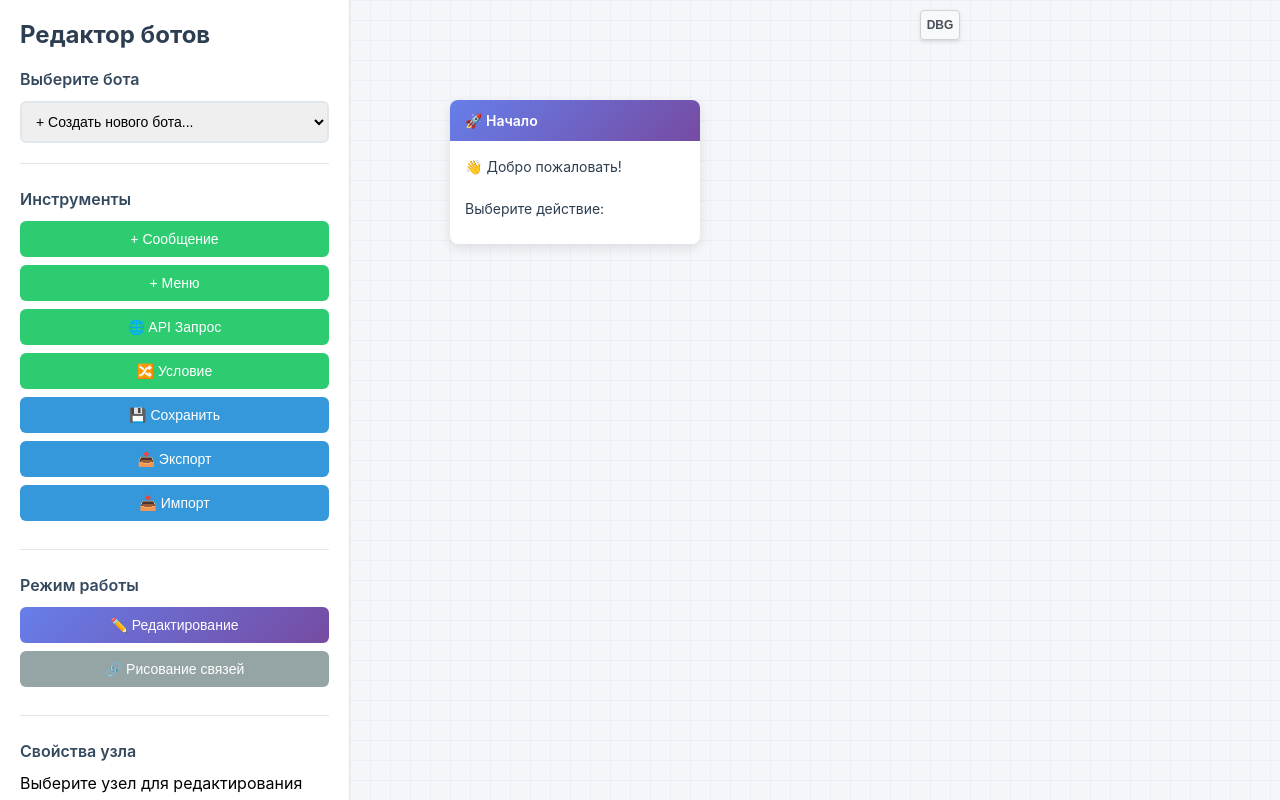
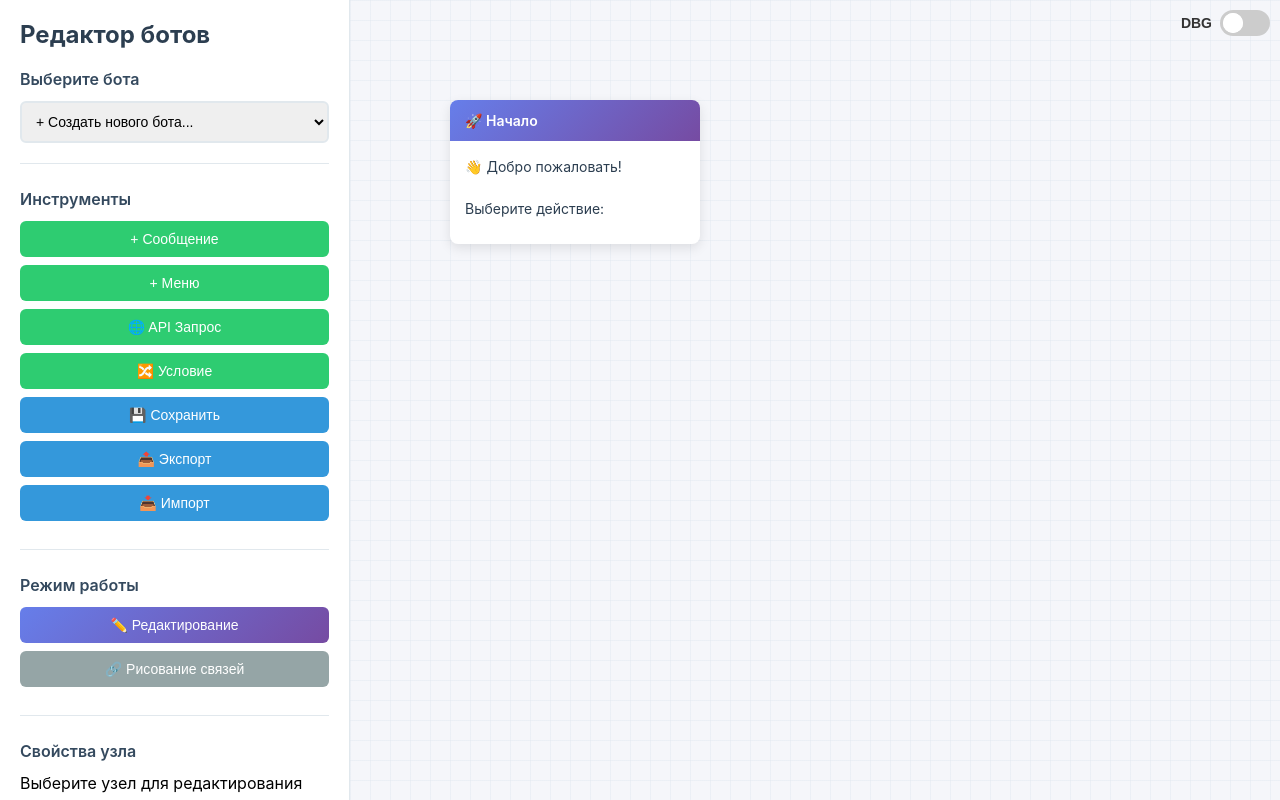
Before and after one commit to kuleshov01/new_max_bot, a Flask app: page /flow-editor in a window 1280 px wide. Run offline with Flask 3, Linux system fonts and the light colour scheme; data comes from the database, SQL or seed files in the repository; both versions use the stored data as it was after the commit.

Commit message:
Поправил дебаг, теперь все красио отображается

```diff
--- a/static/css/flow.css
+++ b/static/css/flow.css
@@ -606,3 +606,53 @@ select:focus, input:focus, textarea:focus {
 .dragging {
     animation: pulse 1s infinite;
 }
+
+/* Debug toggle slider styles */
+.debug-toggle-switch {
+    position: relative;
+    display: inline-block;
+    width: 50px;
+    height: 26px;
+}
+
+.debug-toggle-switch input {
+    opacity: 0;
+    width: 0;
+    height: 0;
+}
+
+.debug-slider {
+    position: absolute;
+    cursor: pointer;
+    top: 0;
+    left: 0;
+    right: 0;
+    bottom: 0;
+    background-color: #ccc;
+    transition: .4s;
+    border-radius: 34px;
+}
+
+.debug-slider:before {
+    position: absolute;
+    content: "";
+    height: 20px;
+    width: 20px;
+    left: 3px;
+    bottom: 3px;
+    background-color: white;
+    transition: .4s;
+    border-radius: 50%;
+}
+
+input:checked + .debug-slider {
+    background-color: #2196F3;
+}
+
+input:checked + .debug-slider:before {
+    transform: translateX(24px);
+}
+
+.debug-slider:active:before {
+    width: 26px;
+}
--- a/static/js/flow.js
+++ b/static/js/flow.js
@@ -1496,10 +1496,10 @@ function toggleDebug() {
         debugDiv.id = 'debug-info';
         debugDiv.style.cssText = `
             position: fixed;
-            top: 10px;
+            top: 50px;
             right: 10px;
             width: 300px;
-            max-height: 400px;
+            max-height: calc(100vh - 70px);
             background: #fff;
             border: 2px solid #ff0000;
             border-radius: 5px;
@@ -1512,13 +1512,9 @@ function toggleDebug() {
         document.body.appendChild(debugDiv);
     }
 
-    // Toggle visibility and update content
-    if (debugDiv.style.display === 'none' || debugDiv.style.display === '') {
-        debugDiv.style.display = 'block';
-        updateDebugInfo();
-    } else {
-        debugDiv.style.display = 'none';
-    }
+    // Show the debug div and update content
+    debugDiv.style.display = 'block';
+    updateDebugInfo();
 }
 
 // Function to update debug information
@@ -1623,38 +1619,102 @@ setInterval(() => {
     }
 }, 1000); // Update every second
 
-// Create debug toggle button in the UI
+// Create debug toggle slider in the UI
 function createDebugToggleButton() {
-    const debugButton = document.createElement('button');
-    debugButton.id = 'debug-toggle-button';
-    debugButton.textContent = 'DBG';
-    debugButton.style.cssText = `
+    // Create container for the slider
+    const sliderContainer = document.createElement('div');
+    sliderContainer.id = 'debug-slider-container';
+    sliderContainer.style.cssText = `
         position: fixed;
         top: 10px;
-        right: 320px;
-        width: 40px;
-        height: 30px;
-        background: #f8f9fa;
-        border: 1px solid #ced4da;
-        border-radius: 4px;
+        right: 10px;
+        z-index: 10002;
+        display: flex;
+        align-items: center;
+    `;
+
+    // Create the slider switch
+    const sliderSwitch = document.createElement('label');
+    sliderSwitch.className = 'debug-toggle-switch';
+    sliderSwitch.style.cssText = `
+        position: relative;
+        display: inline-block;
+        width: 50px;
+        height: 26px;
+    `;
+
+    // Create the checkbox input
+    const checkbox = document.createElement('input');
+    checkbox.type = 'checkbox';
+    checkbox.id = 'debug-toggle-checkbox';
+    checkbox.style.cssText = `
+        opacity: 0;
+        width: 0;
+        height: 0;
+    `;
+
+    // Create the slider element
+    const slider = document.createElement('span');
+    slider.className = 'debug-slider';
+    slider.style.cssText = `
+        position: absolute;
         cursor: pointer;
-        font-size: 12px;
+        top: 0;
+        left: 0;
+        right: 0;
+        bottom: 0;
+        background-color: #ccc;
+        transition: .4s;
+        border-radius: 34px;
+    `;
+
+    // Add pseudo-element for the slider thumb
+    const sliderThumb = document.createElement('span');
+    sliderThumb.style.cssText = `
+        position: absolute;
+        content: "";
+        height: 20px;
+        width: 20px;
+        left: 3px;
+        bottom: 3px;
+        background-color: white;
+        transition: .4s;
+        border-radius: 50%;
+    `;
+
+    // Add debug label
+    const debugLabel = document.createElement('span');
+    debugLabel.textContent = 'DBG';
+    debugLabel.style.cssText = `
+        margin-right: 8px;
+        font-family: Arial, sans-serif;
+        font-size: 14px;
+        color: #333;
         font-weight: bold;
-        color: #495057;
-        z-index: 10001;
-        box-shadow: 0 2px 4px rgba(0,0,0,0.1);
-        transition: all 0.3s;
     `;
 
-    debugButton.title = 'Включить/выключить отладочное окно';
-
-    debugButton.addEventListener('click', () => {
-        toggleDebug();
-        // Also update debug info immediately when clicked
+    // Assemble the elements
+    slider.appendChild(sliderThumb);
+    sliderSwitch.appendChild(checkbox);
+    sliderSwitch.appendChild(slider);
+    sliderContainer.appendChild(debugLabel);
+    sliderContainer.appendChild(sliderSwitch);
+
+    // Add event listener to the checkbox
+    checkbox.addEventListener('change', function() {
+        if (this.checked) {
+            toggleDebug();
+        } else {
+            const debugDiv = document.getElementById('debug-info');
+            if (debugDiv) {
+                debugDiv.style.display = 'none';
+            }
+        }
+        // Update debug info immediately when toggled
         setTimeout(updateDebugInfo, 100);
     });
 
-    document.body.appendChild(debugButton);
+    document.body.appendChild(sliderContainer);
 }
 
 // Initialize the debug toggle button when DOM is loaded
```
Also changed, not shown: data/db/bots_data.db.
